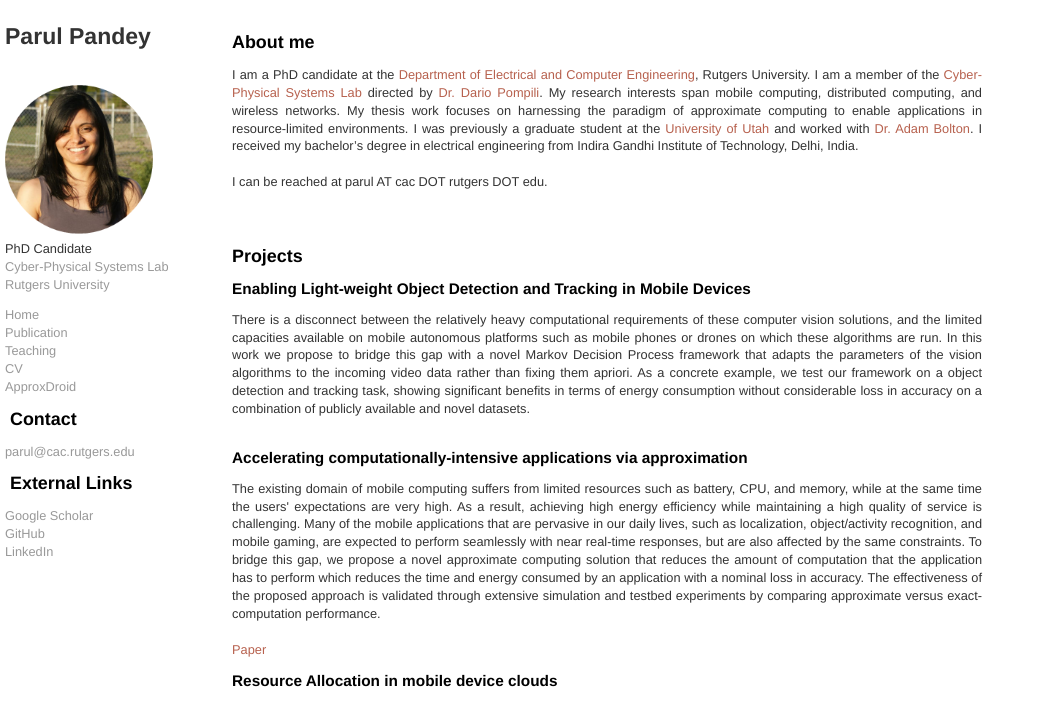
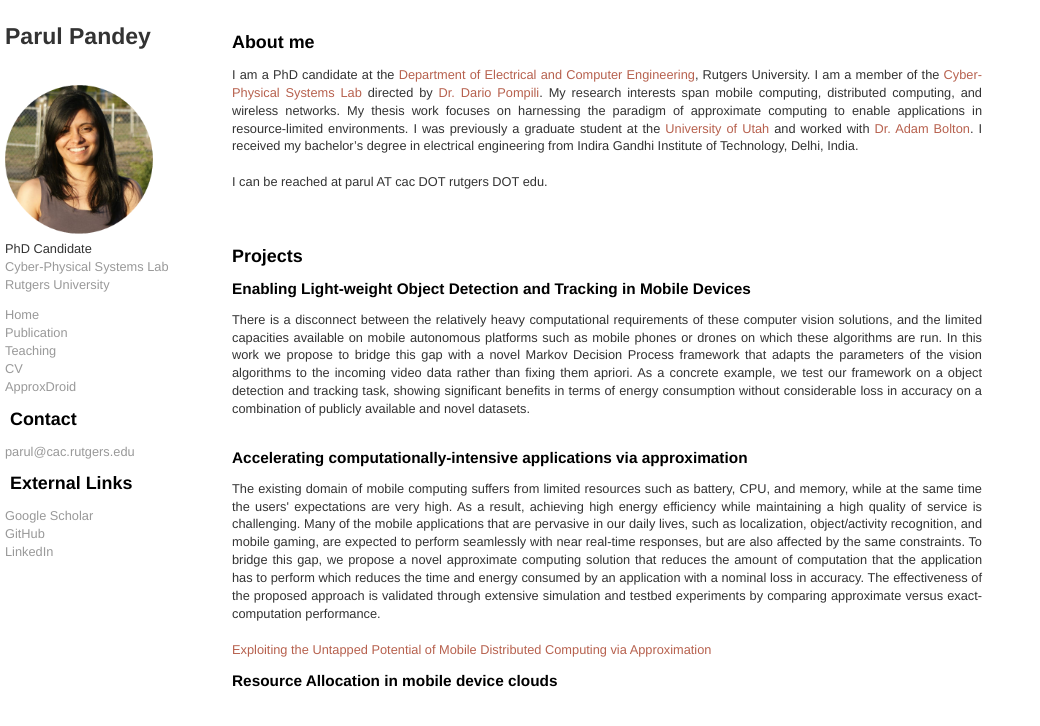
Before and after one commit to parul1985/Parul-Website, a Jekyll site: the page index.html, which Jekyll copies as it is, in a window 1280 px wide. Shown: the top 726 px of the page, without its empty margins (0-1040 px from the left). Built offline with Jekyll 4.4.1, drawn with Linux system fonts in a browser that asks for light colours.

Commit message:
Update index.html

```diff
--- a/index.html
+++ b/index.html
@@ -82,7 +82,7 @@
 		simulation and testbed experiments by comparing approximate versus exact-computation
 		performance. <br />
 		<br />
-		<a href="pubs/Elsevier_Approx.pdf">Paper</a><br />
+		<a href="pubs/Elsevier_Approx.pdf">Exploiting the Untapped Potential of Mobile Distributed Computing via Approximation </a><br />
 		</p>
 
 
```
